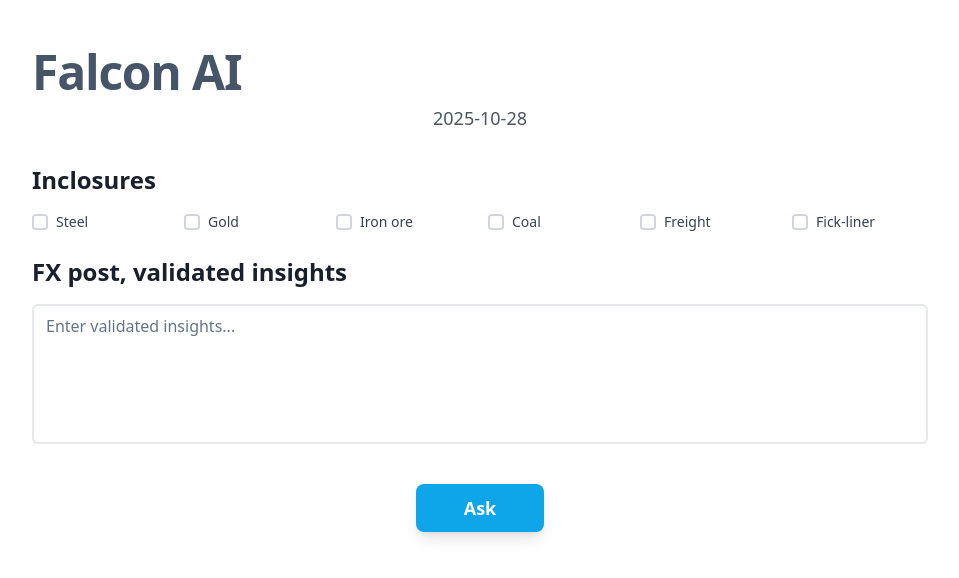
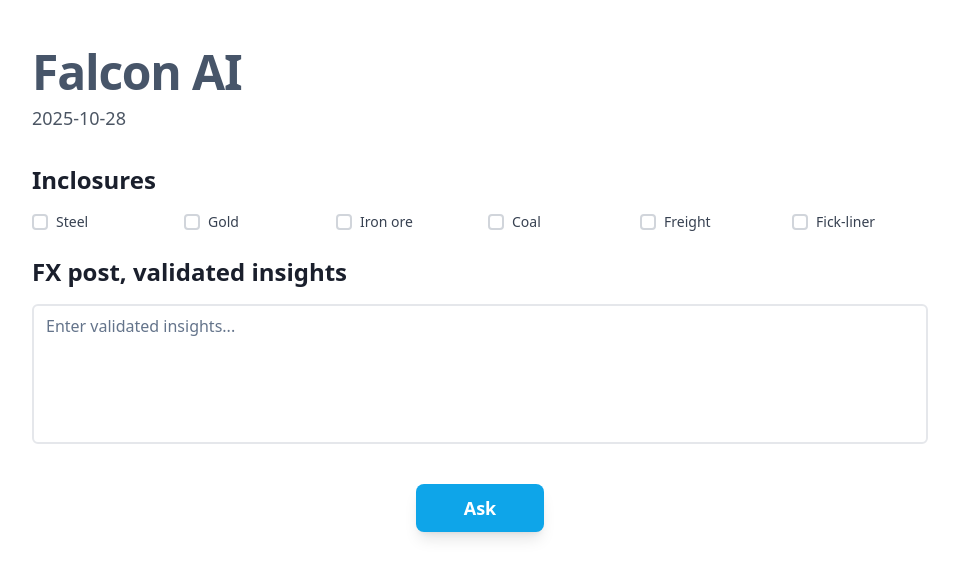
Before and after one commit to pr-poehali-dev/falcon-ai-dashboard, a React (Vite) app: page / in a window 1280 px wide. Shown: the top 578 px of the page, without its empty margins (160-1119 px from the left). Built offline with nearby package versions, Linux system fonts and the light colour scheme.

Commit message:
Обновление 1 компонентов

```diff
--- a/src/pages/Index.tsx
+++ b/src/pages/Index.tsx
@@ -52,7 +52,7 @@ const Index = () => {
       <div className="max-w-4xl mx-auto space-y-8">
         <div className="text-center space-y-2">
           <h1 className="text-5xl tracking-tight px-0 mx-0 my-0 text-slate-600 text-left font-semibold">Falcon AI</h1>
-          <p className="text-lg text-gray-600">{getCurrentDate()}</p>
+          <p className="text-lg text-gray-600 text-left">{getCurrentDate()}</p>
         </div>
 
         <div className="space-y-6">
```
